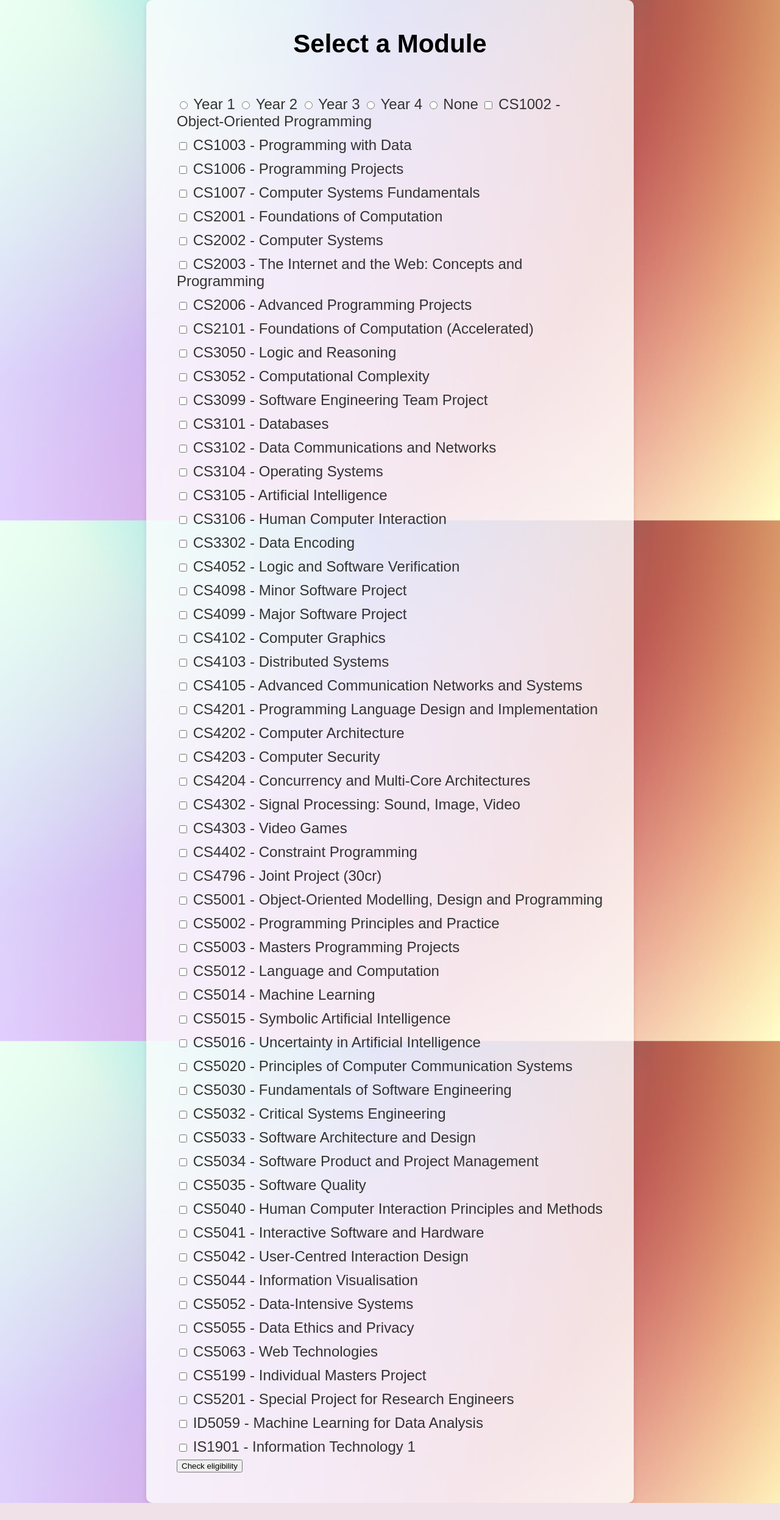
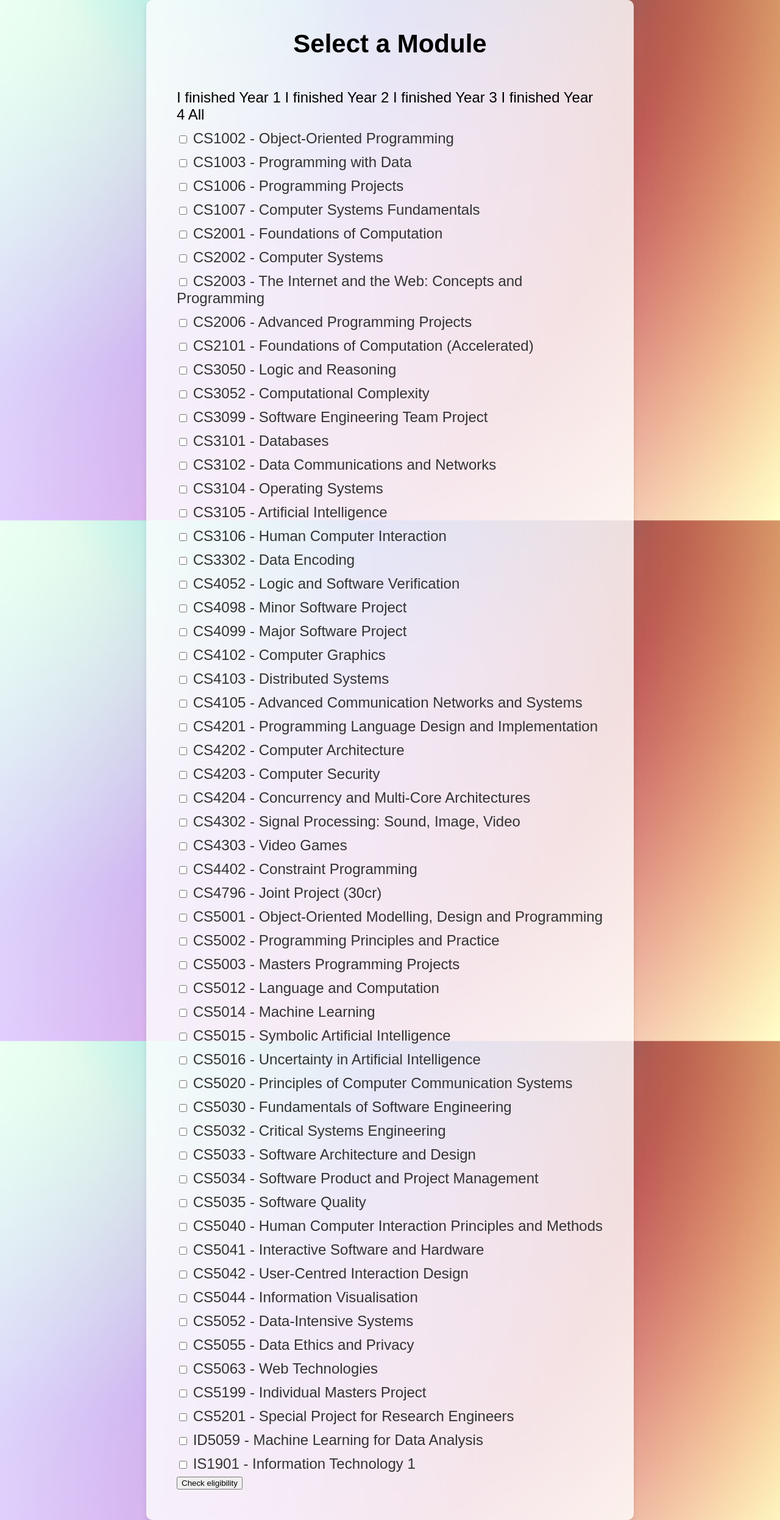
Before and after one commit to VeronikaShevc/module-picker, a FastAPI app: page / in a window 1280 px wide. Shown: the whole page at 61% size. Before the commit the page ends 2464 px from the top, so only its background shows below. Run offline with FastAPI, Linux system fonts and the light colour scheme.

Commit message:
add last-year convenience filter to homepage checklist

```diff
--- a/app.py
+++ b/app.py
@@ -17,12 +17,22 @@ templates = Jinja2Templates(directory="templates")
 
 
 @app.get("/", response_class=HTMLResponse)
-async def read_item(request: Request, semester: str = None, year: str = None):
+async def read_item(request: Request, semester: str = None, year: str = None, last_year: str = None):
     filtered = modules_data
     if semester:
         filtered = {code: details for code, details in filtered.items() if details["semester"] == semester}
     if year:
         filtered = {code: details for code, details in filtered.items() if code[2] == year}
+    if last_year == "1":
+        filtered = {code: details for code, details in filtered.items() if code[2] == "2"}
+    elif last_year == "2":
+        filtered = {code: details for code, details in filtered.items() if code[2] == "3"}
+    elif last_year == "3":
+        filtered = {code: details for code, details in filtered.items() if code[2] in ["3", "4", "5"]}
+    elif last_year == "4":
+        filtered = {code: details for code, details in filtered.items() if code[2] in ["4", "5"]}
+    elif last_year == "5":
+        filtered = {code: details for code, details in filtered.items() if code[2] in ["1", "2", "3", "4", "5"]}
     return templates.TemplateResponse(request=request, name="index.html", context={"modules": filtered})
 
 
--- a/templates/index.html
+++ b/templates/index.html
@@ -8,12 +8,14 @@
     <div class="content">
         <h1>Select a Module</h1>
         <ul>
+            <div class="year-nav">
+                <a href="/?last_year=1">I finished Year 1</a>
+                <a href="/?last_year=2">I finished Year 2</a>
+                <a href="/?last_year=3">I finished Year 3</a>
+                <a href="/?last_year=4">I finished Year 4</a>
+                <a href="/?last_year=5">All</a>
+            </div>
             <form method="get" action="/check">
-                <input type="radio" name="last_year" value="1"> Year 1
-                <input type="radio" name="last_year" value="2"> Year 2
-                <input type="radio" name="last_year" value="3"> Year 3
-                <input type="radio" name="last_year" value="4"> Year 4
-                <input type="radio" name="last_year" value="5"> None
                 {% for code, details in modules.items() %}
                     <input type="checkbox" name="passed" value="{{code}}"> {{code}} - {{details.name}}<br>
                 {% endfor %}
```
Also changed, not shown: 1 other file.
